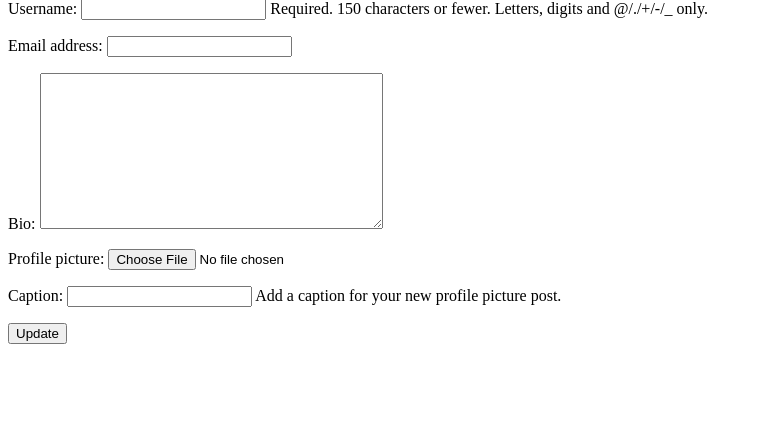
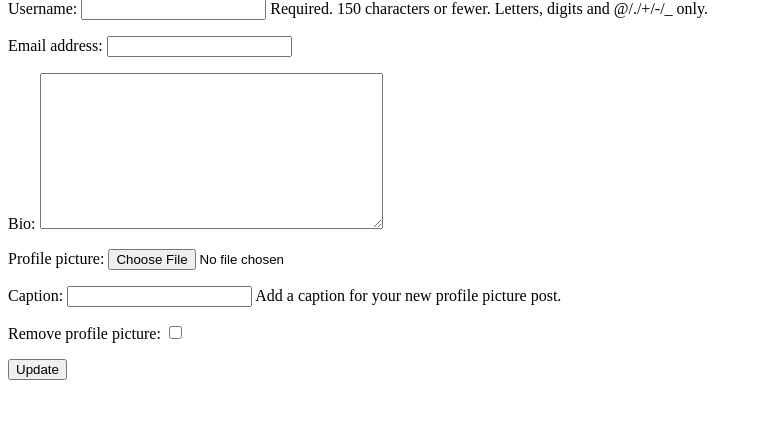
Before and after one commit to Hyunlai/projectobjor, a Django app: template templates/Accounts/profile_update.html in a window 1280 px wide. Shown: the part 104-527 px from the top of the page, without its empty margins (0-762 px from the left). Run offline with Django 5.2, Linux system fonts and the light colour scheme; the template is opened without the code that fills it: values that come from a table or form of the project are taken from there, others are empty.

Commit message:
Feat.: Added the Option to Clear Own Profile Picture

```diff
--- a/Accounts/forms.py
+++ b/Accounts/forms.py
@@ -10,6 +10,7 @@ class UserUpdateForm(forms.ModelForm):
 class ProfileUpdateForm(forms.ModelForm):
     # Add a caption field for the new post
     caption = forms.CharField(max_length=255, required=False, help_text="Add a caption for your new profile picture post.")
+    clear_profile_picture = forms.BooleanField(required=False, label="Remove profile picture")
 
     class Meta:
         model = Profile
--- a/templates/Accounts/profile_update.html
+++ b/templates/Accounts/profile_update.html
@@ -6,6 +6,13 @@
         {% csrf_token %}
         {{ user_form.as_p }}
         {{ profile_form.as_p }}
+
+        {% if user.profile.profile_picture %}
+            <p>Current Profile Picture:</p>
+            <img src="{{ user.profile.profile_picture.url }}" alt="Current Profile Picture" style="max-width: 200px;">
+            <p>{{ profile_form.clear_profile_picture }} {{ profile_form.clear_profile_picture.label_tag }}</p>
+        {% endif %}
+
         <button type="submit">Update</button>
     </form>
 {% endblock %}
```
Also changed, not shown: Accounts/views.py (+10 -3 lines).
